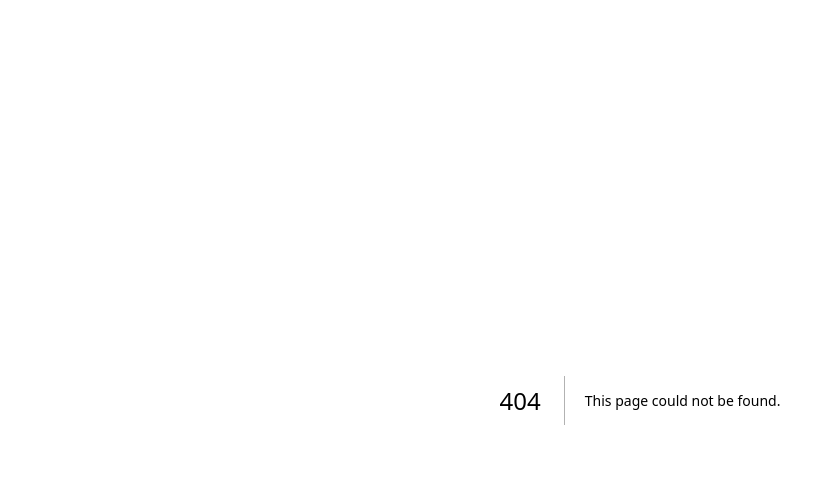
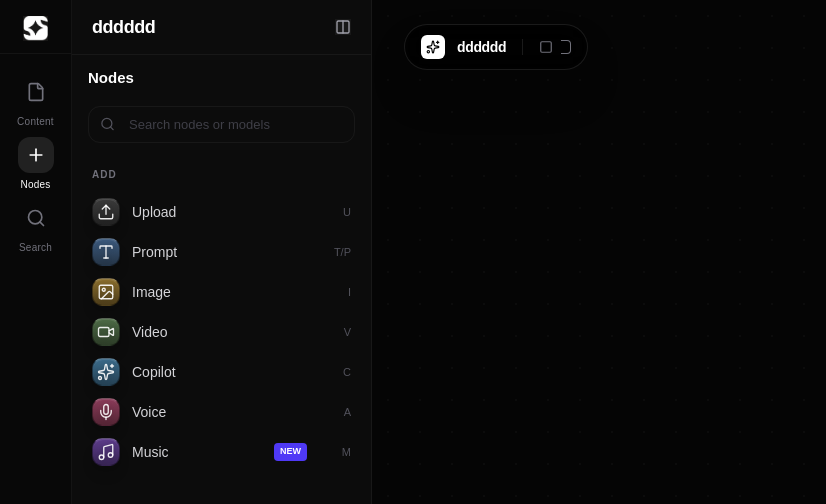
Before and after one commit to ani-ali/workflow, a Next.js app: page /Untitledworkflow in a window 1280 px wide. Before the commit this address had no page. Shown: the top 504 px of the page, without its empty margins (0-826 px from the left). Built offline with nearby package versions, Linux system fonts and the light colour scheme.

Commit message:
untitled screen

```diff
--- /dev/null
+++ b/app/Untitledworkflow/page.tsx
@@ -0,0 +1,163 @@
+"use client";
+
+import React, { useState, useRef, useEffect } from 'react';
+import Image from 'next/image';
+import {
+  Upload, Type, Image as ImageIcon, Video,
+  Sparkles, Mic, Music, Search,
+  Square, File, Plus, Columns
+} from 'lucide-react';
+
+// --- SUB-COMPONENTS ---
+function NodeItem({ icon, label, shortcut, badge, variant }: { icon: React.ReactNode, label: string, shortcut?: string, badge?: string, variant?: string }) {
+  const variants = {
+    upload: "from-[#3a3a3a] to-[#222222] border-t-white/10",
+    text: "from-[#3b597d] to-[#253547] border-t-white/20",
+    image: "from-[#8a6e2d] to-[#4d3d1a] border-t-white/20",
+    video: "from-[#4d6b46] to-[#2d3d28] border-t-white/20",
+    copilot: "from-[#3b6b8a] to-[#254154] border-t-white/20",
+    voice: "from-[#8a3b59] to-[#542535] border-t-white/20",
+    music: "from-[#5c3b8a] to-[#382554] border-t-white/20",
+  };
+  const gradientClass = variant ? (variants as any)[variant] : "bg-white/5 border-white/5";
+  return (
+    <button className="w-full flex items-center gap-3 px-1 py-1 rounded-xl hover:bg-white/[0.04] transition-all group outline-none text-left">
+      <div className={`relative w-7 h-7 flex items-center justify-center rounded-[10px] bg-gradient-to-b border border-black/40 shadow-lg ${gradientClass}`}>
+        <div className="absolute inset-0 border-t border-white/10 rounded-[10px] pointer-events-none" />
+        <div className="text-white/90 drop-shadow-sm">{React.cloneElement(icon as React.ReactElement, { size: 18, strokeWidth: 1.8 })}</div>
+      </div>
+      <span className="text-[14px] font-medium flex-1 text-zinc-300 group-hover:text-white">{label}</span>
+      {badge && <span className="text-[9px] bg-indigo-600 text-white px-1.5 py-0.5 rounded-[4px] uppercase font-bold mr-1">{badge}</span>}
+      <span className="text-[11px] text-zinc-600 font-medium group-hover:text-zinc-400 min-w-[28px] text-right">{shortcut}</span>
+    </button>
+  );
+}
+
+function IconButton({ icon, label, active = false, onClick }: { icon: React.ReactNode, label: string, active?: boolean, onClick?: () => void }) {
+  return (
+    <button onClick={onClick} className={`flex flex-col items-center gap-1 group transition-colors ${active ? 'text-white' : 'text-zinc-500 hover:text-zinc-300'}`}>
+      <div className={`p-2 rounded-xl transition-all ${active ? 'bg-white/10' : 'group-hover:bg-white/5'}`}>{icon}</div>
+      <span className="text-[10px] font-medium tracking-wide">{label}</span>
+    </button>
+  );
+}
+
+// --- MAIN COMPONENT ---
+
+export default function NodeEditor() {
+  const [isSidebarOpen, setIsSidebarOpen] = useState(true);
+  const [projectName, setProjectName] = useState("dddddd"); // Matches your image
+  const [isEditing, setIsEditing] = useState(false);
+  const inputRef = useRef<HTMLInputElement>(null);
+
+  useEffect(() => {
+    if (isEditing && inputRef.current) {
+      inputRef.current.focus();
+      inputRef.current.select();
+    }
+  }, [isEditing]);
+
+  return (
+    <div className="flex h-screen w-full bg-[#000000] text-zinc-300 font-sans overflow-hidden">
+
+      {/* LEFT NAVIGATION STRIP */}
+      <aside className="w-[72px] flex flex-col items-center py-4  border-r border-white/5 bg-[#080808] z-30">
+        <div className="mb-5 border-b border-white/5 w-full flex justify-center pb-3">
+
+         <Image src="/floww.png" alt="Logo"  width={'25'} height={'25'}/>
+        </div>
+        <nav className="flex flex-col gap-2 items-center flex-1">
+          <IconButton icon={<File size={20} />} label="Content" />
+          <IconButton
+            icon={<Plus size={20} />}
+            label="Nodes"
+            active={isSidebarOpen}
+            onClick={() => setIsSidebarOpen(!isSidebarOpen)}
+          />
+          <IconButton icon={<Search size={20} />} label="Search" />
+        </nav>
+      </aside>
+
+      {/* EXPANDABLE NODES SIDEBAR */}
+      {isSidebarOpen && (
+        <aside className="w-[300px] bg-[#0c0c0c] border-r border-white/5 flex flex-col animate-in slide-in-from-left duration-300 ease-out">
+          {/* SYNCED PROJECT NAME HEADER */}
+          <div className="h-[55px] flex items-center justify-between px-5 border-b border-white/5">
+            {isEditing ? (
+              <input
+                ref={inputRef}
+                value={projectName}
+                onChange={(e) => setProjectName(e.target.value)}
+                onBlur={() => setIsEditing(false)}
+                onKeyDown={(e) => e.key === 'Enter' && setIsEditing(false)}
+                className="bg-transparent text-[18px] font-bold text-white outline-none w-full border border-white/10 rounded-xl mr-2"
+              />
+            ) : (
+              <h1
+                onClick={() => setIsEditing(true)}
+                className="text-[18px] font-bold text-white tracking-tight  cursor-pointer hover:opacity-80 transition-opacity"
+              >
+                {projectName}
+              </h1>
+            )}
+
+            {/* Sidebar Toggle Icon like in your image */}
+            <div
+              className=" border-white/10 bg-white/5 cursor-pointer"
+              onClick={() => setIsSidebarOpen(false)}
+            >
+              <Columns size={16} className="text-zinc-400 rotate-180" />
+            </div>
+          </div>
+
+          <div className="p-4 mt-3 pt-0 flex-1 overflow-y-auto no-scrollbar">
+            {/* "Nodes" Title exactly as requested */}
+            <h2 className="text-[15px] font-bold text-white mb-4">Nodes</h2>
+
+            <div className="relative mb-6">
+              <Search className="absolute left-3 top-1/2 -translate-y-1/2 text-zinc-600" size={15} />
+              <input type="text" placeholder="Search nodes or models" className="w-full  border border-white/5 rounded-xl py-2 pl-10 pr-4 text-[13px] focus:outline-none focus:border-white/20 transition-all placeholder:text-zinc-700" />
+            </div>
+
+            <div className="space-y-1">
+              <p className="text-[10px] font-bold text-zinc-500 uppercase tracking-widest mb-3 px-1">Add</p>
+              <NodeItem icon={<Upload />} label="Upload" shortcut="U" variant="upload" />
+              <NodeItem icon={<Type />} label="Prompt" shortcut="T/P" variant="text" />
+              <NodeItem icon={<ImageIcon />} label="Image" shortcut="I" variant="image" />
+              <NodeItem icon={<Video />} label="Video" shortcut="V" variant="video" />
+              <NodeItem icon={<Sparkles />} label="Copilot" shortcut="C" variant="copilot" />
+              <NodeItem icon={<Mic />} label="Voice" shortcut="A" variant="voice" />
+              <NodeItem icon={<Music />} label="Music" shortcut="M" variant="music" badge="New" />
+            </div>
+          </div>
+        </aside>
+      )}
+
+      {/* MAIN CANVAS AREA */}
+      <main className="flex-1 relative bg-[#050505]">
+        <div className="absolute inset-0 opacity-[0.03]" style={{ backgroundImage: 'radial-gradient(#ffffff 1px, transparent 1px)', backgroundSize: '32px 32px' }} />
+
+        {/* SYNCED FLOATING TOOLBAR */}
+        <div className="absolute top-6 left-8 flex items-center gap-3 bg-black/80 backdrop-blur-md border border-white/10 px-4 py-2.5 rounded-full shadow-2xl">
+          <div className="w-6 h-6 bg-white rounded-md flex items-center justify-center">
+            <Sparkles size={14} className="text-black" />
+          </div>
+
+          <span
+            onClick={() => setIsEditing(true)}
+            className="text-sm font-semibold text-white tracking-tight cursor-pointer hover:text-zinc-300"
+          >
+            {projectName}
+          </span>
+
+          <div className="w-px h-4 bg-white/10 mx-1" />
+
+          <div className="flex items-center gap-2 text-zinc-500 hover:text-white cursor-pointer transition-colors">
+            <Square size={14} />
+            <div className="w-[10px] h-[14px] border-r border-t border-b border-current rounded-r-sm" />
+          </div>
+        </div>
+      </main>
+    </div>
+  );
+}
--- a/app/workflowtabs/page.tsx
+++ b/app/workflowtabs/page.tsx
@@ -2,6 +2,7 @@
 import { useState } from "react";
 import Sidebar from "../components/sidebar";
 import { Plus, Search, Play } from "lucide-react";
+import Link from "next/link";
 
 const Page = () => {
     const [activeTab, setActiveTab] = useState("my-workflows");
@@ -22,10 +23,13 @@ const Page = () => {
                                 Create custom node-based Workflows linking tools and models for
                                 automated creative control
                             </p>
-                            <button className="flex items-center gap-2 bg-transparent px-3 py-2 rounded-2xl font-medium transition-colors border-2 border-[#1d1c1c] hover:bg-[#111111] cursor-pointer">
+                            <Link href={'Untitledworkflow'}>
+                                <button className="flex items-center gap-2 bg-transparent px-3 py-2 rounded-2xl font-medium transition-colors border-2 border-[#1d1c1c] hover:bg-[#111111] cursor-pointer">
+
                                 <Plus size={18} strokeWidth={3} />
                                 Create New Workflow
                             </button>
+                             </Link>
                         </div>
 
                         {/* Right Image */}
```
Also changed, not shown: public/floww.png (added).
